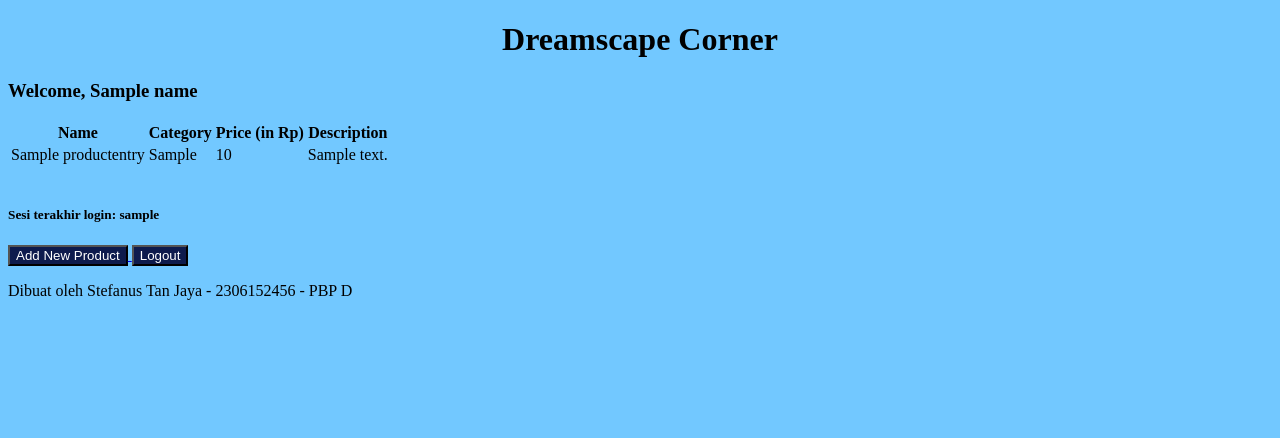
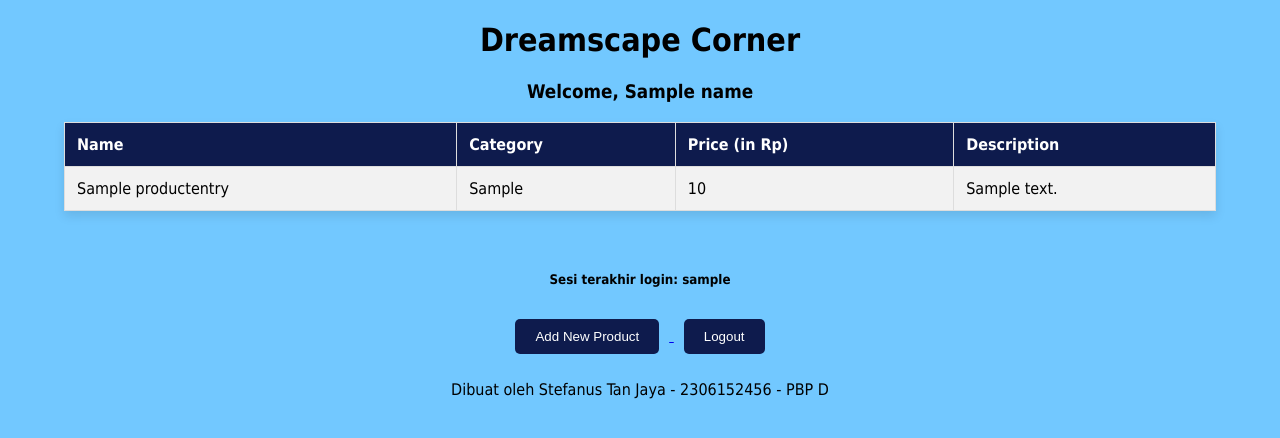
Before and after one commit to stefarion/dreamscape-corner, a Django app: template main/templates/main.html in a window 1280 px wide. Shown: the top 438 px of the page. Run offline with Django 5.2, Linux system fonts and the light colour scheme; tables that the repository leaves empty hold one stand-in row (values such as "Sample post"); the template is opened without the code that fills it: values that come from a table or form of the project are taken from there, most other values are stand-ins (such as "Sample title", 1, 10 or a date in 2020).

Commit message:
style: Change main page

```diff
--- a/main/templates/main.html
+++ b/main/templates/main.html
@@ -5,6 +5,57 @@
 {% endblock meta %}
 
 {% block content %}
+
+<style>
+body {
+    font-family: 'Tahoma', sans-serif;
+    margin: 0;
+    padding: 0;
+    text-align: center;
+}
+
+table {
+    margin: 20px auto;
+    width: 90%;
+    border-collapse: collapse;
+    box-shadow: 0 5px 10px rgba(0, 0, 0, 0.1);
+}
+
+table th, table td {
+    padding: 12px;
+    text-align: left;
+    border: 1px solid #ddd;
+}
+
+table th {
+    background-color: #0e1b4d;
+    color: white;
+    font-weight: bold;
+}
+
+table tr:nth-child(even) {
+    background-color: #f2f2f2;
+}
+
+table tr:nth-child(odd) {
+    background-color: #f2f2f2;
+}
+
+button {
+    background-color: #0e1b4d;
+    color: white;
+    padding: 10px 20px;
+    margin: 10px;
+    border: none;
+    border-radius: 5px;
+    cursor: pointer;
+}
+
+button:hover {
+    background-color: #142a6c;
+}
+</style>
+
 <h1 style="text-align: center;">Dreamscape Corner</h1>
 
 <h3>Welcome, {{ name }}</h3>
@@ -38,11 +89,11 @@
 <h5>Sesi terakhir login: {{ last_login }}</h5>
 
 <a href="{% url 'main:create_product_entry' %}">
-    <button style="background-color:#0e1b4d; color:white">Add New Product</button>
+    <button>Add New Product</button>
 </a>
 
 <a href="{% url 'main:logout' %}">
-    <button style="background-color:#0e1b4d; color:white">Logout</button>
+    <button>Logout</button>
 </a>
 
 <p>Dibuat oleh Stefanus Tan Jaya - 2306152456 - PBP D</p>
```
